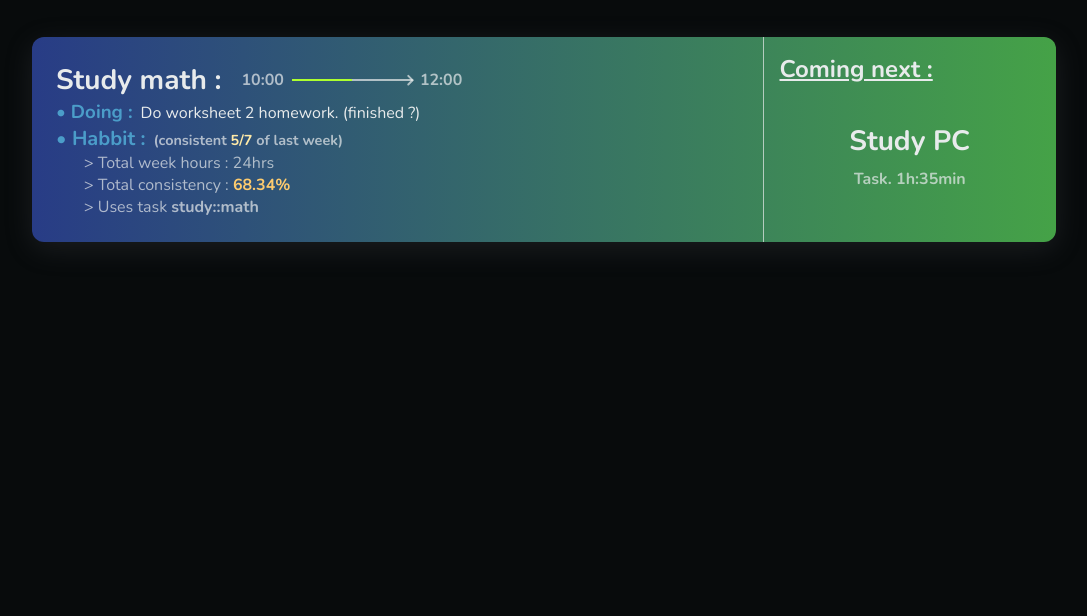
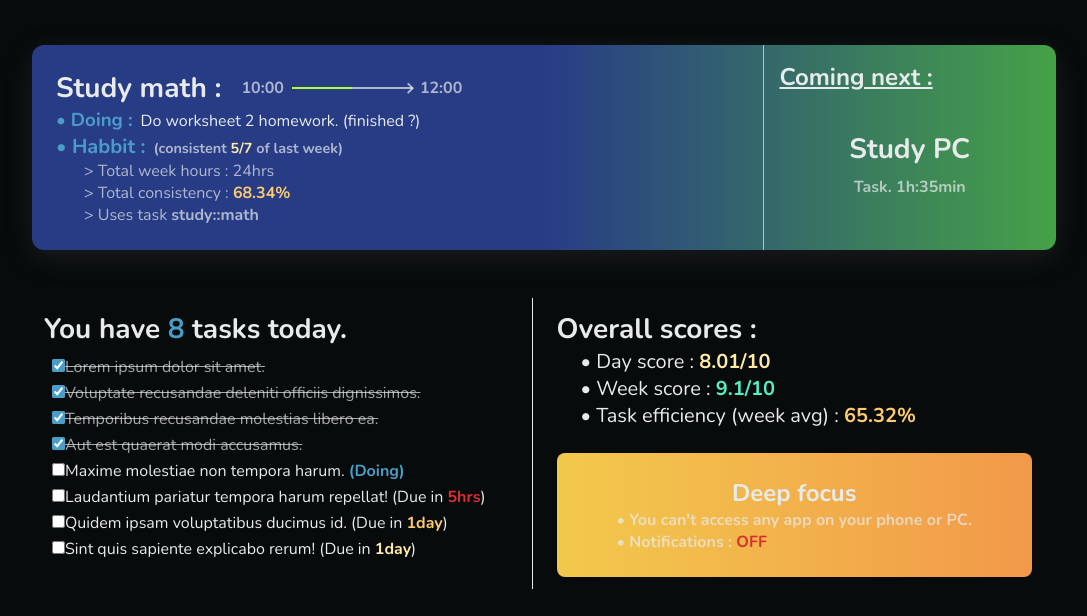
Before and after one commit to iostream231/FOAAD, a website built with Vite: page dashboard/index.html in a window 1280 px wide. Shown: the part 86-702 px from the top of the page, without its empty margins (96-1183 px from the left). Built offline with nearby package versions, Linux system fonts and the light colour scheme.

Commit message:
Dashboard front-end page

```diff
--- a/dashboard/index.html
+++ b/dashboard/index.html
@@ -61,9 +61,52 @@
       </div>
     </section>
 
-    <section class="additional_info">
+    <section class="day_info">
+      <div class="day_tasks">
+        <h3 class="title">You have <strong id="num_d_tsk">8</strong> tasks today.</h3>
+        <ul class="task_list" id="d_tsk_lst">
+          <li class="done">
+            <input type="checkbox" aria-disabled="true" name="" id=""  checked>Lorem ipsum dolor sit amet.</input>
+          </li>
+          <li class="done">
+            <input type="checkbox" aria-disabled="true" name="" id=""  checked>Voluptate recusandae deleniti officiis dignissimos.</input>
+          </li>
+          <li class="done">
+            <input type="checkbox" aria-disabled="true" name="" id=""  checked>Temporibus recusandae molestias libero ea.</input>
+          </li>
+          <li class="done">
+            <input type="checkbox" aria-disabled="true" name="" id=""  checked>Aut est quaerat modi accusamus.</input>
+          </li>
+          <li class="undone">
+            <input type="checkbox" name="" aria-disabled="true">Maxime molestiae non tempora harum.  <strong class="acc">(Doing)</strong></input>
+          </li>
+          <li class="undone">
+            <input type="checkbox" name="" aria-disabled="true">Laudantium pariatur tempora harum repellat! (Due in <strong class="r1">5hrs</strong>)</input>
+          </li>
+          <li class="undone">
+            <input type="checkbox" name="" aria-disabled="true">Quidem ipsam voluptatibus ducimus id. (Due in <strong class="y1">1day</strong>)</input>
+          </li>
+          <li class="undone">
+            <input type="checkbox" name="" aria-disabled="true">Sint quis sapiente explicabo rerum!  (Due in <strong class="y0">1day</strong></input>)
+          </li>
+        </ul>
+      </div>
 
+
+      <div class="day_stats">
+        <h3 class="title">Overall scores : </h3>
+        <ul class="scores">
+          <li>• Day score : <strong class="y0">8.01/10</strong></li>
+          <li>• Week score : <strong class="g0">9.1/10</strong></li>
+          <li>• Task efficiency (week avg) : <strong class="y1">65.32%</strong></li>
+        </ul>
+        <div class="state yellow_gradient">
+          <h3>Deep focus</h3>
+          <h4>• You can't access any app on your phone or PC.<br/>• Notifications : <strong class="r1">OFF</strong></h4>
+        </div>
+      </div>
     </section>
+
 
   </body>
 </html>
--- a/dashboard/src/styles.css
+++ b/dashboard/src/styles.css
@@ -37,6 +37,7 @@ body {
   height: 100vh;
 
   background-color: var(--bg_color);
+  gap: 3rem;
 }
 
 
@@ -48,7 +49,7 @@ body {
 .big_title {
     text-align: center;
     width: 100%;
-    padding: 2.5rem;
+    padding-top: 2.5rem;
     color: var(--text_color);
     font-family: 'Nunito', sans-serif;
 
@@ -79,9 +80,7 @@ body {
   width: 80%;
 
   display: flex;
-  background: #283c86;  /* fallback for old browsers */
-  background: -webkit-linear-gradient(to left, #45a247, #283c86);  /* Chrome 10-25, Safari 5.1-6 */
-  background: linear-gradient(to left, #45a247, #283c86); /* W3C, IE 10+/ Edge, Firefox 16+, Chrome 26+, Opera 12+, Safari 7+ */
+  background: linear-gradient(to left, #45a247, #283c86, #283c86); /* W3C, IE 10+/ Edge, Firefox 16+, Chrome 26+, Opera 12+, Safari 7+ */
 
   border : 1px solid none;
   border-radius: 12px;
@@ -89,7 +88,9 @@ body {
   box-shadow: rgba(100, 100, 111, 0.2) 0px 7px 29px 0px;
 
   animation: get_up 500ms cubic-bezier(0.215, 0.610, 0.355, 1) forwards;
+
 }
+
 
 
 .current {
@@ -191,22 +192,13 @@ body {
   text-decoration: underline;
 }
 
-/* .due_far {
-  color : var(--green1);
-}
-.due_near {
-  color : var(--red0);
-}
-.due_med {
-  color : var(--yellow0)
-} */
-
 .g1 { color : var(--green1);}
 .g0 { color : var(--green0);}
 .r0 { color : var(--red0); }
 .r1 { color : var(--red1); }
 .y0 { color : var(--yellow0);}
 .y1 { color : var(--yellow1);}
+.acc {color : var(--th_color)}
 
 .attached {
   display: flex;
@@ -255,7 +247,6 @@ body {
 }
 
 .current_tab > .next {
-  /* padding: 1.75rem; */
   display: flex;
   flex-direction: column;
   width: 30%;
@@ -288,3 +279,122 @@ body {
   font-family: 'Nunito', sans-serif;
   color : var(--text_sec_color);
 }
+
+
+
+
+
+
+
+
+
+
+/* ################################################################################################## */
+/* Day information */
+.day_info {
+  width: 80%;
+  display: flex;
+}
+
+.day_info > .day_tasks {
+  width: 50%;
+  display: flex;
+  flex-direction: column;
+  padding: .75rem;
+  border-right: 1px solid var(--text_color);
+}
+
+.day_info > .day_tasks > .title {
+  font-family: 'Nunito', sans-serif;
+  color : var(--text_color);
+  font-size: 1.75rem;
+}
+#num_d_tsk { color : var(--th_color)}
+.day_info > .day_tasks > .task_list {
+  padding: .5rem;
+}
+.day_info > .day_tasks > .task_list > li{
+  padding-bottom: .25rem;
+  font-family: 'Nunito', sans-serif;
+  font-size: 1rem;
+}
+.day_info > .day_tasks > .task_list > li.undone {
+  color : var(--text_color);
+  cursor: pointer;
+}
+.day_info > .day_tasks > .task_list > li.undone:hover {
+  text-decoration: line-through;
+}
+.day_info > .day_tasks > .task_list > li.done {
+  color : var(--text_sec_color);
+  text-decoration: line-through;
+}
+input[type=checkbox][aria-disabled=true] {
+  accent-color: var(--th_color);
+  pointer-events: none;
+}
+
+.day_stats {
+  display : flex;
+  flex-direction: column;
+  width: 50%;
+  padding: .75rem 1.5rem;
+}
+
+.day_stats > .title {
+  font-family: 'Nunito', sans-serif;
+  color : var(--text_color);
+  font-size: 1.75rem;
+
+}
+.day_stats > .scores {
+  padding-left: 1.5rem;
+}
+.day_stats > .scores > li {
+  font-family: 'Nunito', sans-serif;
+  font-size: 1.25rem;
+  color : var(--text_color);
+}
+
+.state {
+  width: 100%;
+  display: flex;
+  justify-content: center;
+  align-items: center;
+  flex-direction: column;
+  margin-top: 1.5rem;
+  padding: 1.5rem 0rem;
+  border-radius: 8px;
+}
+
+.state > h3 {
+  color : var(--text_color);
+  font-family: 'Nunito', sans-serif;
+  font-size: 1.5rem;
+}
+.state > h4 {
+  color : var(--text_sec_color);
+  font-family: 'Nunito', sans-serif;
+  font-size: 1rem;
+}
+
+.yellow_gradient {
+  background: #F2994A;  /* fallback for old browsers */
+  background: -webkit-linear-gradient(to right, #F2C94C, #F2994A);  /* Chrome 10-25, Safari 5.1-6 */
+  background: linear-gradient(to right, #F2C94C, #F2994A); /* W3C, IE 10+/ Edge, Firefox 16+, Chrome 26+, Opera 12+, Safari 7+ */
+}
+.red_gradient {
+  background: #E44D26;  /* fallback for old browsers */
+  background: -webkit-linear-gradient(to right, #F16529, #E44D26);  /* Chrome 10-25, Safari 5.1-6 */
+  background: linear-gradient(to right, #F16529, #E44D26); /* W3C, IE 10+/ Edge, Firefox 16+, Chrome 26+, Opera 12+, Safari 7+ */
+}
+.green_gradient {
+  background: #44A08D;  /* fallback for old browsers */
+  background: -webkit-linear-gradient(to right, #093637, #44A08D);  /* Chrome 10-25, Safari 5.1-6 */
+  background: linear-gradient(to right, #093637, #44A08D); /* W3C, IE 10+/ Edge, Firefox 16+, Chrome 26+, Opera 12+, Safari 7+ */
+}
+.idle_gradient {
+  background: #6190E8;  /* fallback for old browsers */
+  background: -webkit-linear-gradient(to right, #A7BFE8, #6190E8);  /* Chrome 10-25, Safari 5.1-6 */
+  background: linear-gradient(to right, #A7BFE8, #6190E8); /* W3C, IE 10+/ Edge, Firefox 16+, Chrome 26+, Opera 12+, Safari 7+ */
+}
```
Also changed, not shown: 1 other file.
